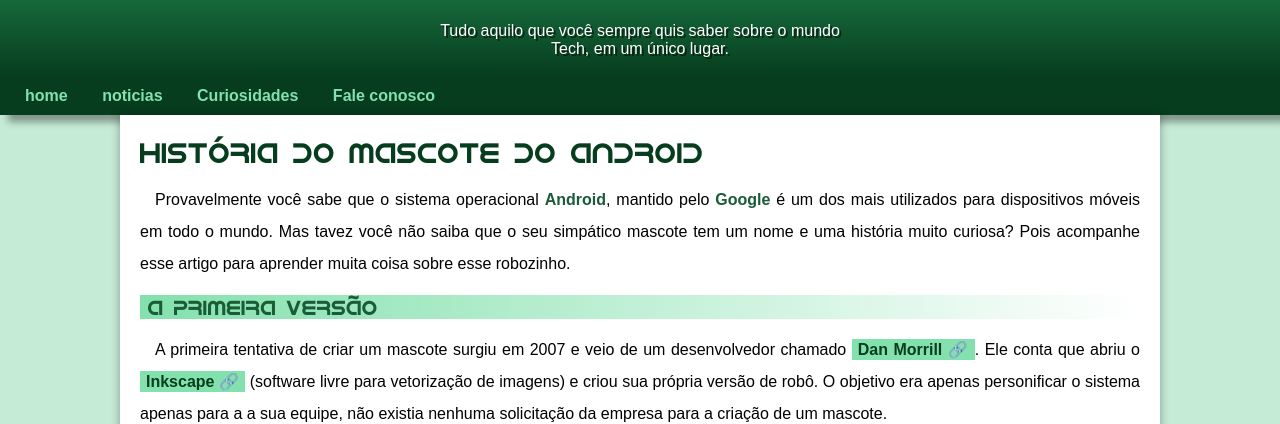
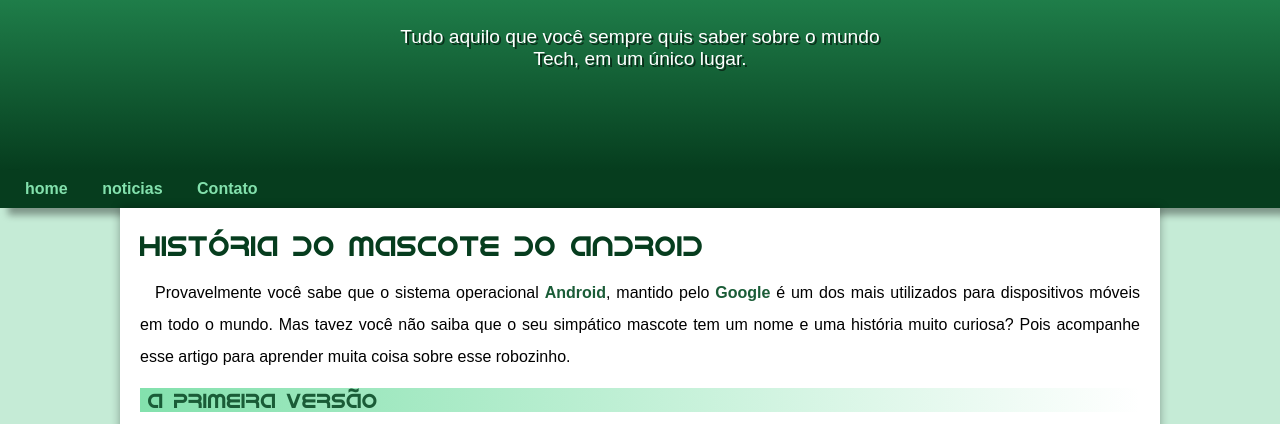
Before and after one commit to Sakoskoa/projeto-android, a plain HTML site: page index.html in a window 1280 px wide. Shown: the part 113-537 px from the top of the page. Drawn offline with Linux system fonts and the light colour scheme.

Commit message:
problema de padding corrigido

```diff
--- a/estilo/style.css
+++ b/estilo/style.css
@@ -68,11 +68,13 @@ header > h1 {
 
 header > p {
     color: white;
-    font: 1.2em;
+    font-family: var(--fonte-padrão);
+    font-size: 1.2em;
     color: white;
     padding-right: 10px;
     padding-left: 10px;
-    margin-bottom: 20px;
+    margin: auto;
+    padding-bottom: 50px;
     text-shadow: 2px 2px 0px rgba(0, 0, 0, 0.562);
 
 
--- a/index.html
+++ b/index.html
@@ -20,8 +20,7 @@
      <nav>
          <a href="#">home</a>
          <a href="#">noticias</a>
-         <a href="#">Curiosidades</a>
-         <a href="#">Fale conosco</a>
+         <a href="#">Contato</a>
     </nav>
 
     <main>
```
